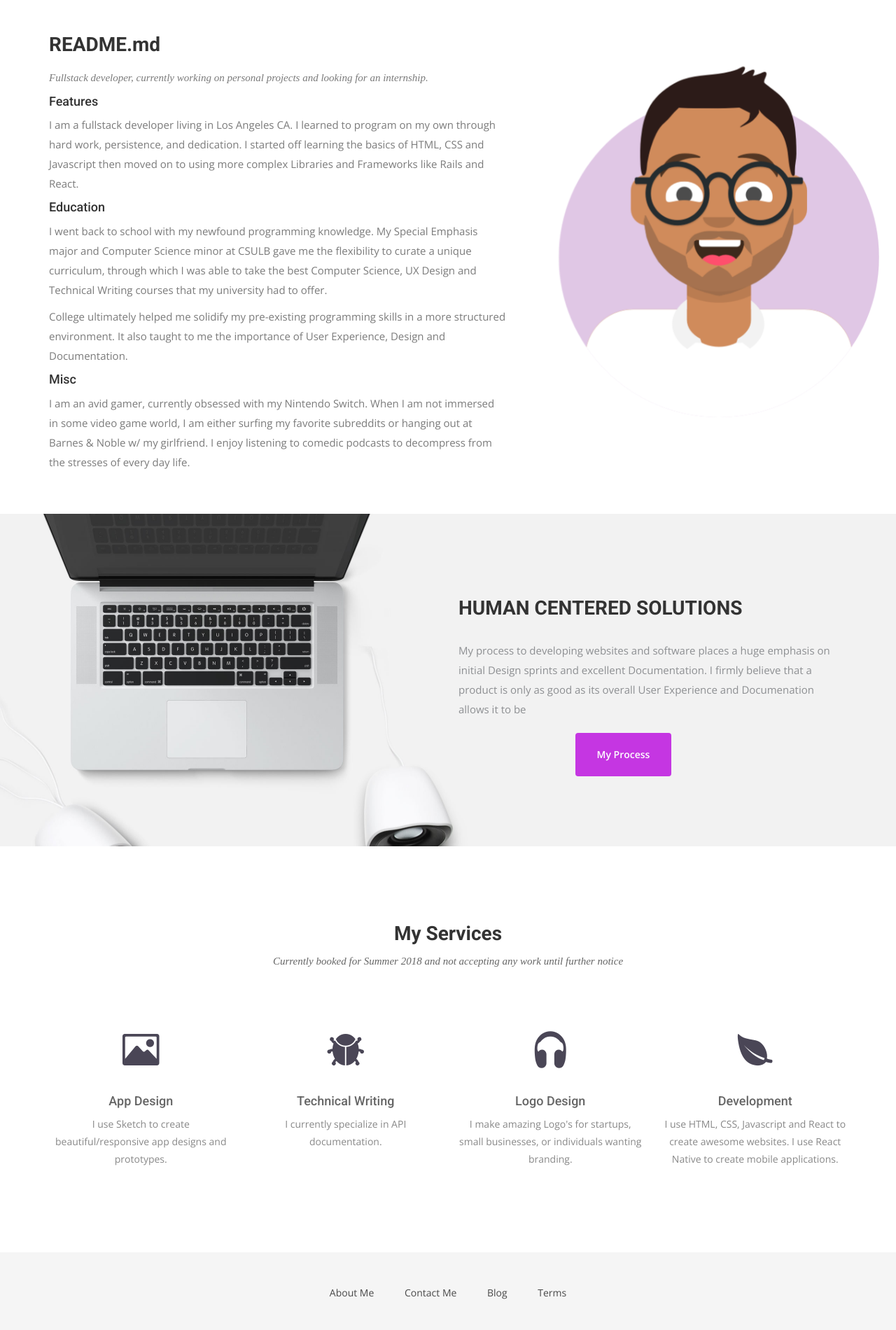
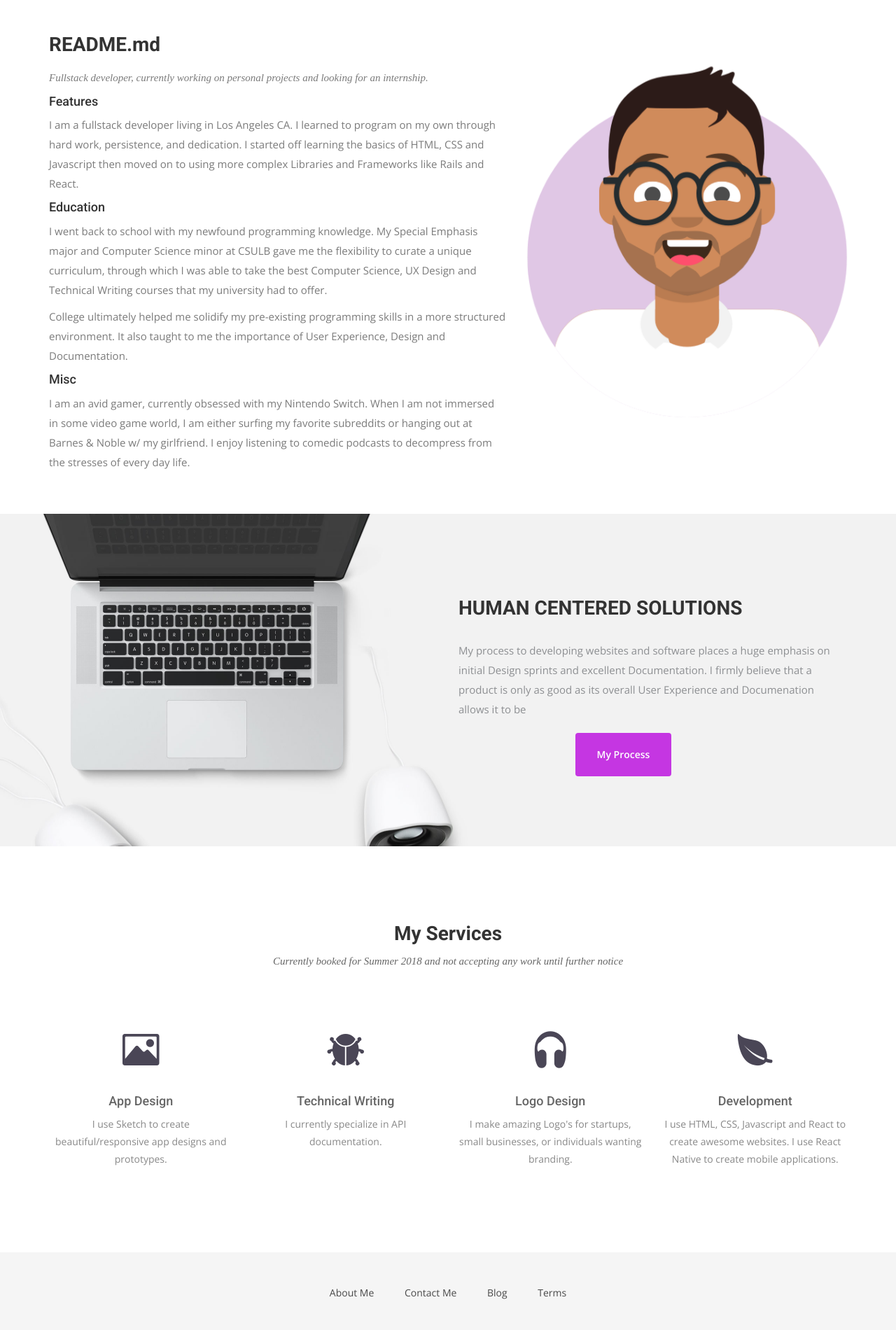
Before and after one commit to Kingslayyerr/Kingslayyerr.github.io, a Jekyll site: the page built from index.html, in a window 1280 px wide. Shown: the part 992-2892 px from the top of the page at 70% size. Built offline with Jekyll 4.4.1, drawn with Linux system fonts in a browser that asks for light colours; nearby versions of some CDN libraries; some web fonts are replaced.

Commit message:
new css constraints

```diff
--- a/css/airspace.css
+++ b/css/airspace.css
@@ -161,8 +161,6 @@ font header .navbar-default .navbar-nav li a:hover {
 }
 #intro .block img {
   padding-left: 0px;
-  margin-left: 10%;
-  margin-right: 10%;
   margin-top:10%;
   width: 100%;
 }
```
